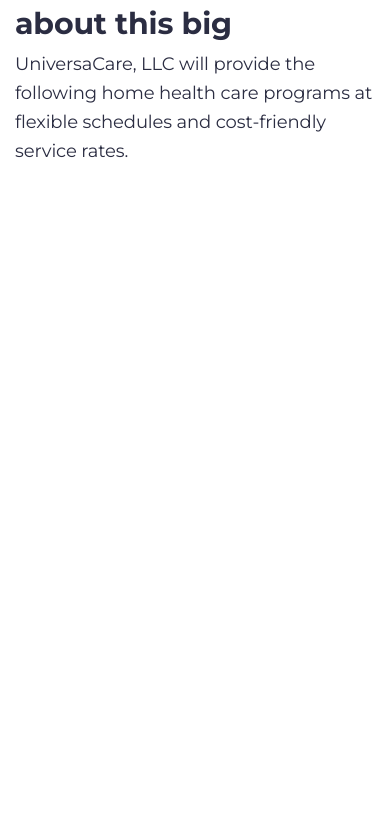
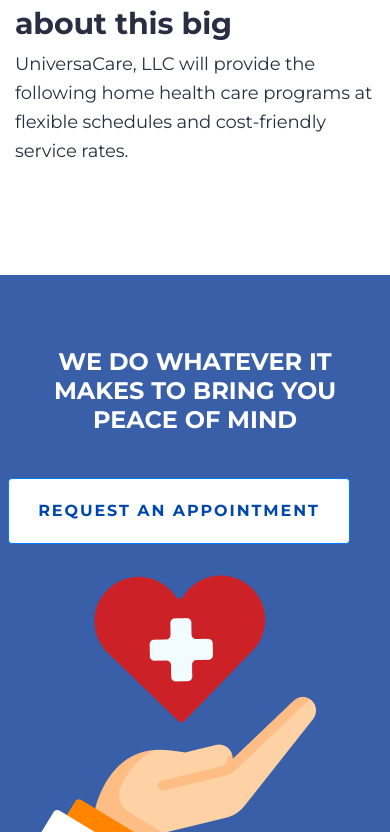
Before and after one commit to mozumderTushar/universacare-frontend, a React (Create React App) app: page / in a window 390 px wide. Shown: the part 2528-3360 px from the top of the page. Before the commit the page ends 2803 px from the top, so only its background shows below. Built offline with nearby package versions, Linux system fonts and the light colour scheme.

Commit message:
request appointmnet section added

```diff
--- a/src/components/ChapAccreditation/ChapAccreditation.css
+++ b/src/components/ChapAccreditation/ChapAccreditation.css
@@ -1,9 +1,5 @@
 .chap__accreditation{
   margin: 94px 0px 93px 0px
-}
-
-.chap__accreditation img{
-  margin-right: 53px;
 }
 
 .chap__accreditation h3{
@@ -22,3 +18,9 @@
 .chap__accreditation__text{
   text-align: start;
 }
+
+@media only screen and (min-width: 0px) and (max-width: 768px) {
+  .chap__accreditation__mbl{
+    text-align: center
+  }
+}
--- a/src/components/ChapAccreditation/ChapAccreditation.js
+++ b/src/components/ChapAccreditation/ChapAccreditation.js
@@ -8,8 +8,10 @@
     <Container>
       <div className="chap__accreditation">
         <Row>
-          <Col md={4}  md={{  offset: 1 }}>
-            <img src={chap} alt="" />
+          <Col md={4} md={{ offset: 1 }}>
+            <div className="chap__accreditation__mbl">
+              <img src={chap} alt="" />
+            </div>
           </Col>
           <Col md={8}>
             <div className="common__text__color mt-3 chap__accreditation__text">
--- a/src/components/Home/Home.js
+++ b/src/components/Home/Home.js
@@ -5,6 +5,7 @@
 import Coverage from '../Coverage/Coverage.js';
 import Header from '../Header/Header.js';
 import NotificationBar from '../NotificationBar/NotificationBar.js';
+import RequestAppointment from '../RequestAppointment/RequestAppointment.js';
 
 const Home = () => {
   return (
@@ -15,6 +16,7 @@
       <Coverage />
       <BestCareviger />
       <ChapAccreditation />
+      <RequestAppointment />
     </div>
   );
 };
--- /dev/null
+++ b/src/components/RequestAppointment/RequestAppointment.css
@@ -0,0 +1,52 @@
+.request__appointment{
+  background: #395FA9;
+}
+
+.request__appointment h1{
+  font-weight: bold;
+  font-size: 30px;
+  line-height: 37px;
+  color: #FFFFFF;
+  padding: 59px 0px 27px 164px;
+}
+
+.request_appointment__btn{
+  width: 342px;
+  height: 66px;
+  background: #fff;
+  margin: 0px 0px 60px 164px;
+}
+
+.request_appointment__btn__text{
+  font-weight: bold;
+  font-size: 16px;
+  line-height: 20px;
+  letter-spacing: 0.12em;
+  color: #0047AB;
+}
+
+
+@media only screen and (min-width: 0px) and (max-width: 768px) {
+  .request__appointment h1{
+    font-size: 24px;
+    line-height: 29px;
+    text-align: center;
+    padding: 72px 16px 36px 16px;
+  }
+
+
+  .request_appointment__btn{
+    font-size: 14px;
+    line-height: 17px;
+    margin: 0px 16px 28px 8px;
+  }
+
+
+}
+
+@media only screen and (min-width: 1024px) and (max-width: 2024px) {
+  .request_appointment__img{
+    position: absolute;
+    bottom: 0;
+  }
+}
--- /dev/null
+++ b/src/components/RequestAppointment/RequestAppointment.js
@@ -0,0 +1,22 @@
+import React from 'react';
+import { Button, Col, Row } from 'react-bootstrap';
+import './RequestAppointment.css';
+import healthCare from '../assets/Images/healthcare.png'
+
+const RequestAppointment = () => {
+  return (
+    <div className="request__appointment">
+      <Row>
+        <Col md={6}>
+          <h1>WE DO WHATEVER IT MAKES TO  BRING YOU PEACE OF MIND</h1>
+          <Button className="request_appointment__btn"><span className="request_appointment__btn__text">REQUEST AN APPOINTMENT</span></Button>
+        </Col>
+        <Col md={4} md={{ offset: 3 }}>
+          <img className="img-fluid request_appointment__img" src={healthCare} alt="" />
+        </Col>
+      </Row>
+    </div>
+  );
+};
+
+export default RequestAppointment;
```
Also changed, not shown: src/components/assets/Images/healthcare.png (added).
